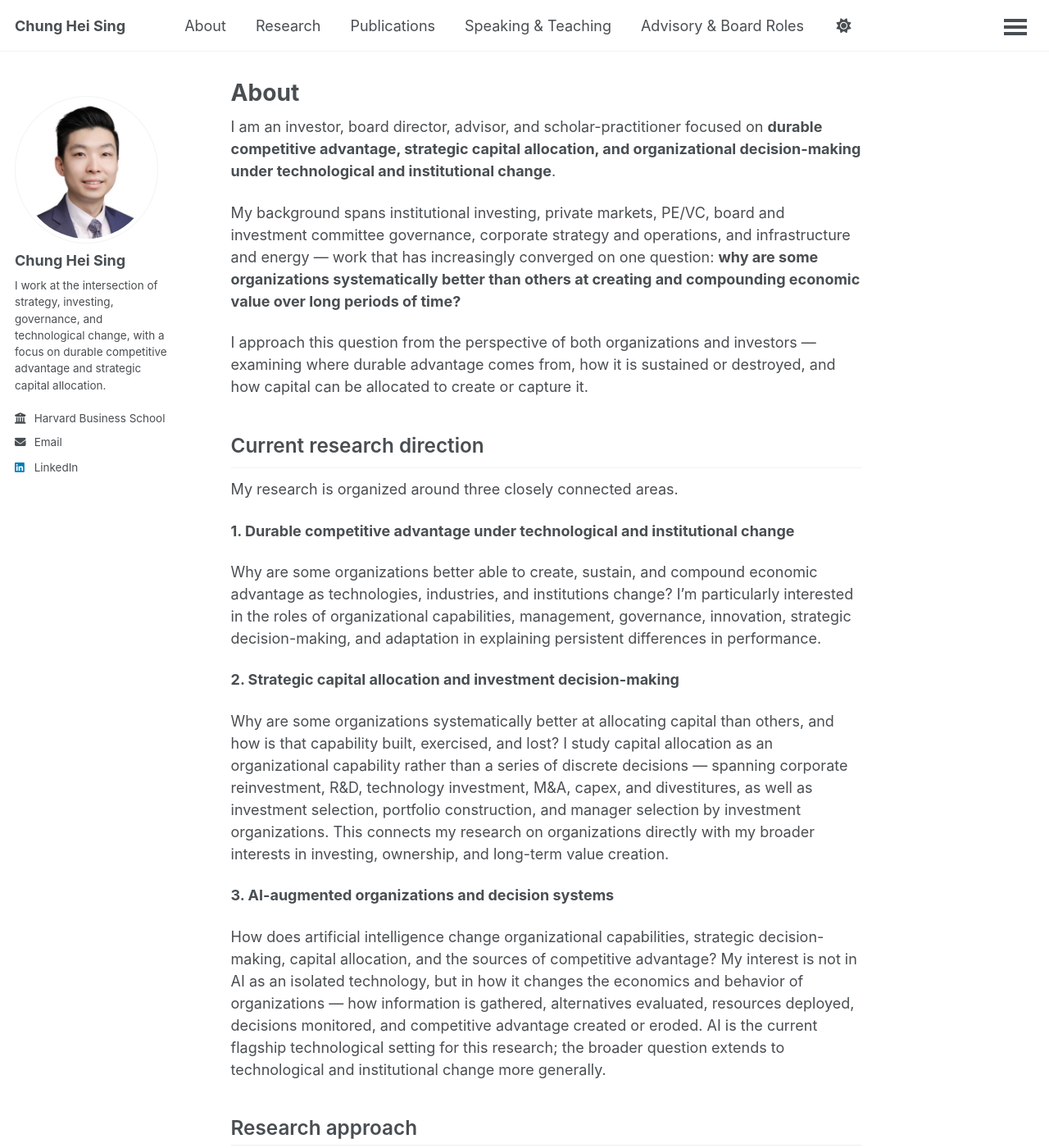
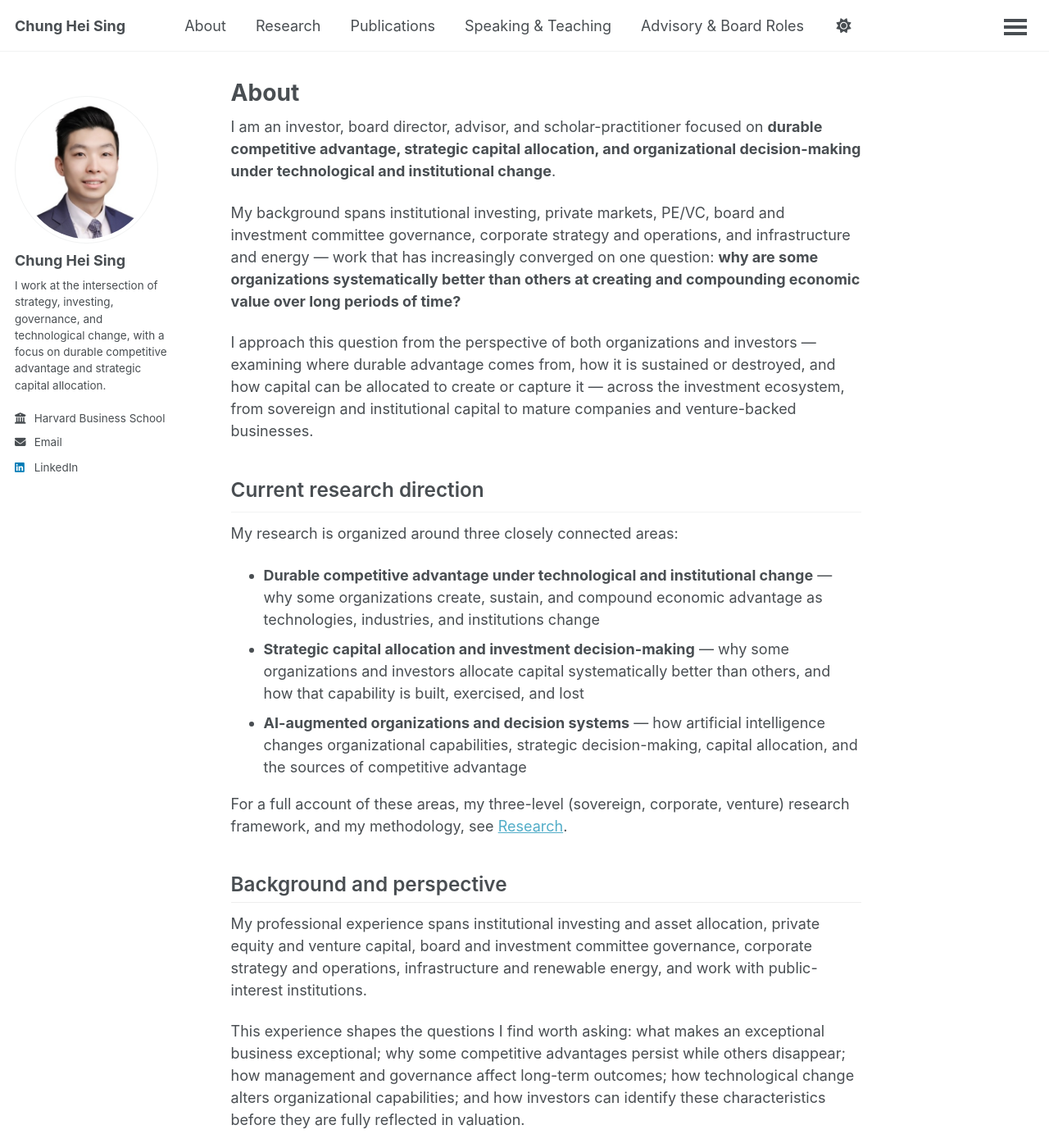
Before and after one commit to chungheising/chungheising.github.io, a Jekyll site: the page built from _pages/about.md, in a window 1280 px wide and 1400 px high. Shown: the whole window at 82% size. Built offline with Jekyll 4.4.1, drawn with Linux system fonts in a browser that asks for light colours; a script bundle is joined from its source files by our own code; library files that are not in the unit come from our copies; some of the changed text lies outside the part shown.

Commit message:
Update about.md

```diff
--- a/_pages/about.md
+++ b/_pages/about.md
@@ -4,42 +4,21 @@ permalink: /about/
 author_profile: true
 ---
 
-
 I am an investor, board director, advisor, and scholar-practitioner focused on **durable competitive advantage, strategic capital allocation, and organizational decision-making under technological and institutional change**.
 
 My background spans institutional investing, private markets, PE/VC, board and investment committee governance, corporate strategy and operations, and infrastructure and energy — work that has increasingly converged on one question: **why are some organizations systematically better than others at creating and compounding economic value over long periods of time?**
 
-I approach this question from the perspective of both organizations and investors — examining where durable advantage comes from, how it is sustained or destroyed, and how capital can be allocated to create or capture it.
+I approach this question from the perspective of both organizations and investors — examining where durable advantage comes from, how it is sustained or destroyed, and how capital can be allocated to create or capture it — across the investment ecosystem, from sovereign and institutional capital to mature companies and venture-backed businesses.
 
 ## Current research direction
 
-My research is organized around three closely connected areas.
+My research is organized around three closely connected areas:
 
-**1. Durable competitive advantage under technological and institutional change**
+- **Durable competitive advantage under technological and institutional change** — why some organizations create, sustain, and compound economic advantage as technologies, industries, and institutions change
+- **Strategic capital allocation and investment decision-making** — why some organizations and investors allocate capital systematically better than others, and how that capability is built, exercised, and lost
+- **AI-augmented organizations and decision systems** — how artificial intelligence changes organizational capabilities, strategic decision-making, capital allocation, and the sources of competitive advantage
 
-Why are some organizations better able to create, sustain, and compound economic advantage as technologies, industries, and institutions change? I'm particularly interested in the roles of organizational capabilities, management, governance, innovation, strategic decision-making, and adaptation in explaining persistent differences in performance.
-
-**2. Strategic capital allocation and investment decision-making**
-
-Why are some organizations systematically better at allocating capital than others, and how is that capability built, exercised, and lost? I study capital allocation as an organizational capability rather than a series of discrete decisions — spanning corporate reinvestment, R&D, technology investment, M&A, capex, and divestitures, as well as investment selection, portfolio construction, and manager selection by investment organizations. This connects my research on organizations directly with my broader interests in investing, ownership, and long-term value creation.
-
-**3. AI-augmented organizations and decision systems**
-
-How does artificial intelligence change organizational capabilities, strategic decision-making, capital allocation, and the sources of competitive advantage? My interest is not in AI as an isolated technology, but in how it changes the economics and behavior of organizations — how information is gathered, alternatives evaluated, resources deployed, decisions monitored, and competitive advantage created or eroded. AI is the current flagship technological setting for this research; the broader question extends to technological and institutional change more generally.
-
-## Research approach
-
-My work draws on approximately 15 years of experience across investing, institutional asset allocation, PE/VC, boards, governance, corporate operations, and infrastructure. Methodologically, I combine elite interviews, comparative case studies, field research, archival and proprietary data, and quantitative or computational analysis — an approach that lets me study not only what organizations formally report, but how investors, executives, boards, and investment committees actually make decisions under uncertainty.
-
-## Investment ecosystem
-
-A central setting for my current research is the investment ecosystem across three levels:
-
-- **Sovereign and institutional capital** — sovereign wealth funds, state investment vehicles, and long-horizon capital allocation
-- **Corporate and private equity** — mature companies, PE investors, governance, strategic resource allocation, and portfolio-company value creation
-- **Venture and startups** — venture capital, AI-native companies, early-stage resource allocation, and the emergence of product- and firm-level advantage
-
-These settings offer different vantage points on the same underlying problem: how capital-allocation capabilities are built, exercised, adapted, and sometimes lost.
+For a full account of these areas, my three-level (sovereign, corporate, venture) research framework, and my methodology, see [Research](https://chungheising.com/research/).
 
 ## Background and perspective
 
```
Also changed, not shown: other parts of _pages/about.md (+1 -1 lines).
